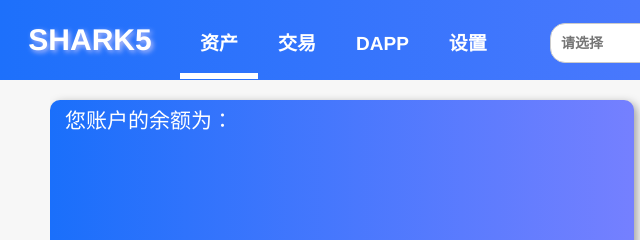
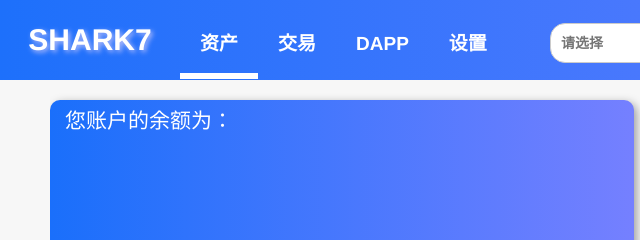
Before and after one commit to jarvis0919/SharkWallet, an Electron app: page html/assets.html in a window 1280 px wide. Shown: the top 240 px of the page, 0-640 px from the left. Drawn offline with Linux system fonts and the light colour scheme; no server answers.

Commit message:
eightlhl

```diff
--- a/html/assets.html
+++ b/html/assets.html
@@ -24,7 +24,7 @@
                         onClick="tocloseindex()"></i>
                 </div>
             </div>
-            <div class="layui-logo">SHARK5</div>
+            <div class="layui-logo">SHARK7</div>
             <ul class="layui-nav layui-layout-left">
                 <li class="layui-nav-item layui-this"><a href="assets.html">资产</a></li>
                 <li class="layui-nav-item"><a href="transaction.html">交易</a></li>
--- a/package.json
+++ b/package.json
@@ -1,7 +1,7 @@
 {
   "name": "SharkWallet",
   "productName": "SharkWallet",
-  "version": "v1.0.6",
+  "version": "v1.0.7",
   "description": "",
   "main": "src/index.js",
   "repository": {
```
